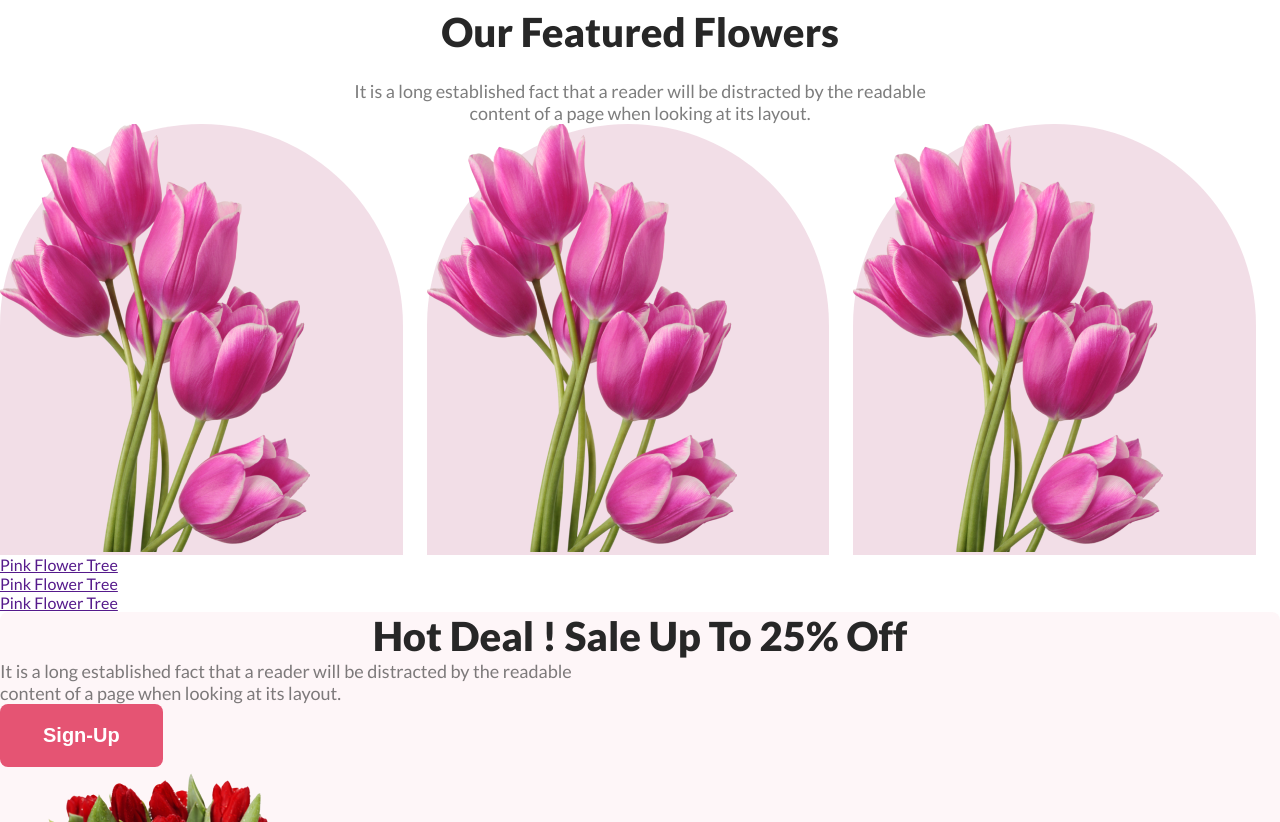
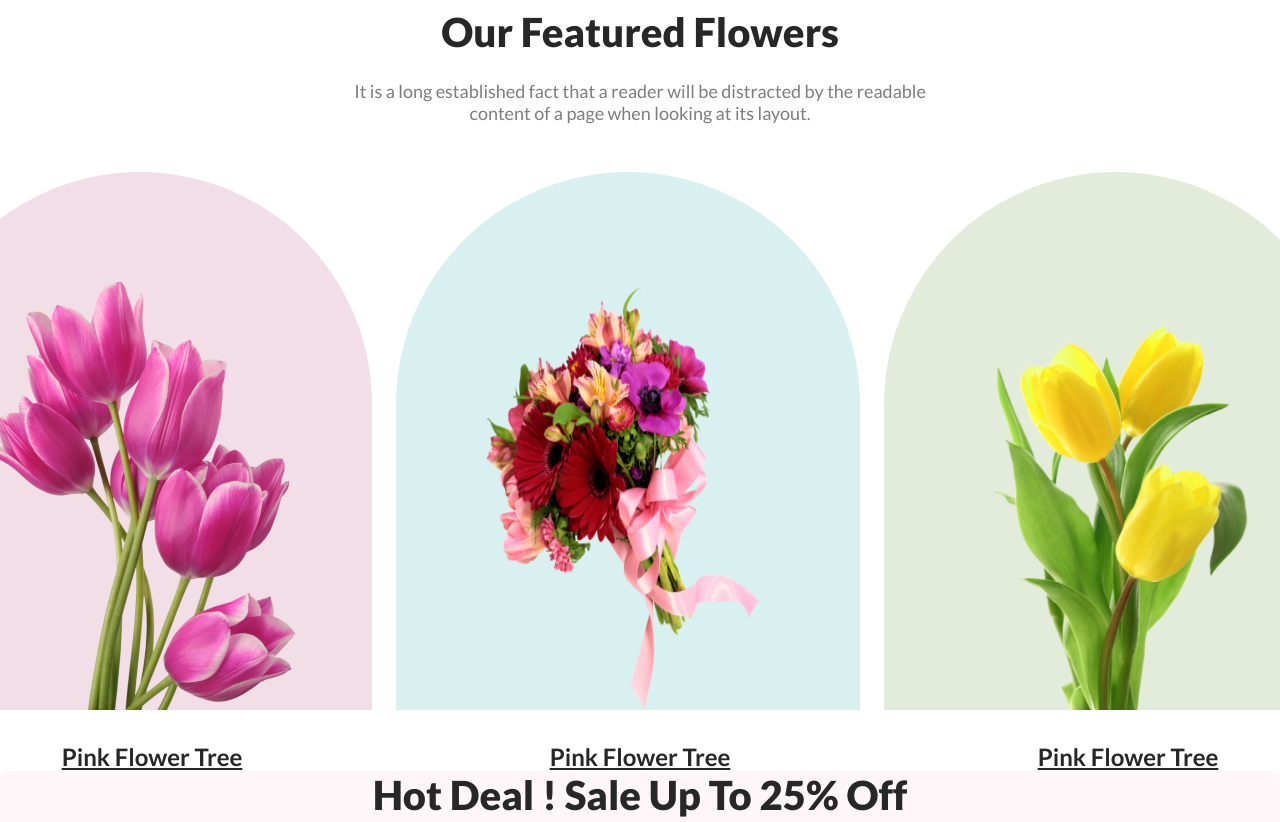
Before and after one commit to bymshihab/Assignment-flowerWebSite, a plain HTML site: page index.html in a window 1280 px wide. Shown: the part 1220-2042 px from the top of the page. Drawn offline with Linux system fonts and the light colour scheme.

Commit message:
featured image done

```diff
--- a/index.html
+++ b/index.html
@@ -66,19 +66,41 @@
       </section>
 
       <section>
+
         <div class="pic-flower">
-          <div class="flower-pic1"><img src="./img/pngwing6.png" alt="" class="img-pic1">
 
-        </div>
-          <div class="flower-pic1"><img src="./img/pngwing6.png" alt="" class="img-pic1"></div>
-          <div class="flower-pic1"><img src="./img/pngwing6.png" alt="" class="img-pic1"></div>
-
-
+          <div class="package">
+              <div class="flower-pic f-one">
+                <img src="./img/pngwing6.png" alt="" class="img-pic">
+            </div>
+            <div>
+              <div class="caption-flower"> Pink Flower Tree</div>
+            </div>
+          </div>
+          <div class="package">
+              <div class="flower-pic f-two">
+                <img src="./img/pngwing5.png" alt="" class="img-pic">
+            </div>
+            <div>
+              <div  class="caption-flower"> Pink Flower Tree</div>
+            </div>
+          </div>
+          <div class="package">
+              <div class="flower-pic f-three">
+                <img src="./img/pngwing7.png" alt="" class="img-pic">
+            </div>
+            <div>
+              <div  class="caption-flower"> Pink Flower Tree</div>
+            </div>
+          </div>
         </div>
 
-        <p> <a href="">Pink Flower Tree</a></p>
-        <p> <a href="">Pink Flower Tree</a></p>
-        <p> <a href="">Pink Flower Tree</a></p>
+      <!-- <div class="caption-flower">
+        <div> Pink Flower Tree</div>
+        <div> Pink Flower Tree</div>
+        <div> Pink Flower Tree</div>
+      <div> -->
+
       </section>
 
       <section>
--- a/style.css
+++ b/style.css
@@ -73,30 +73,71 @@ body {
   align-items: center;
   flex-flow: column;
   margin-top: 178px;
+  margin-bottom: 48px;
 }
 
 .featured-subtext {
   margin-top: 24px;
 }
 
-/* pic-1 design */
+/* featured flower design */
 .pic-flower {
   display: flex;
   justify-content: center;
   align-items: center;
 }
 
-.flower-pic1 {
+.flower-pic{
   width: 464px;
+  height: 538px;
   border-radius: 300px 300px 0px 0px;
   background: rgba(167, 33, 98, 0.15);
   margin-right: 24px;
+  display: flex;
+  justify-content: center;
+  align-items: end;
+
 }
 
-.img-pic1 {
+.img-pic {
   width: 310px;
   height: 428px;
 }
+
+
+.f-two{
+  background: rgba(5, 151, 160, 0.15);
+}
+
+.f-three{
+  background: rgba(71, 125, 17, 0.15);
+}
+
+/* Caption flower design */
+
+.caption-flower{
+  margin-top: 32px;
+color: #272727;
+text-align: center;
+
+font-size: 24px;
+
+font-weight: 700;
+
+text-decoration-line: underline;
+}
+
+.package{
+  display: flex;
+  flex-direction: column;
+  align-items: center;
+}
+
+
+
+
+
+
 
 /* offer div */
 .offer-div {
```
